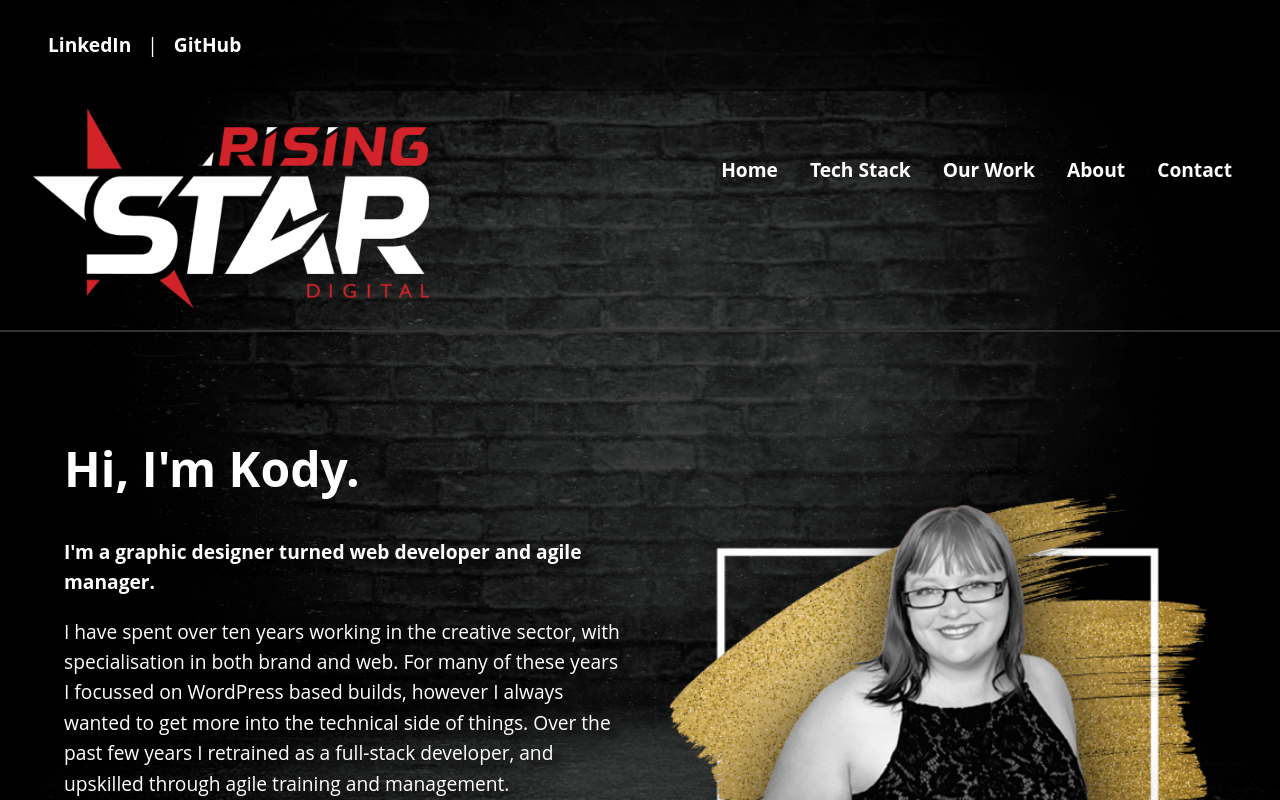
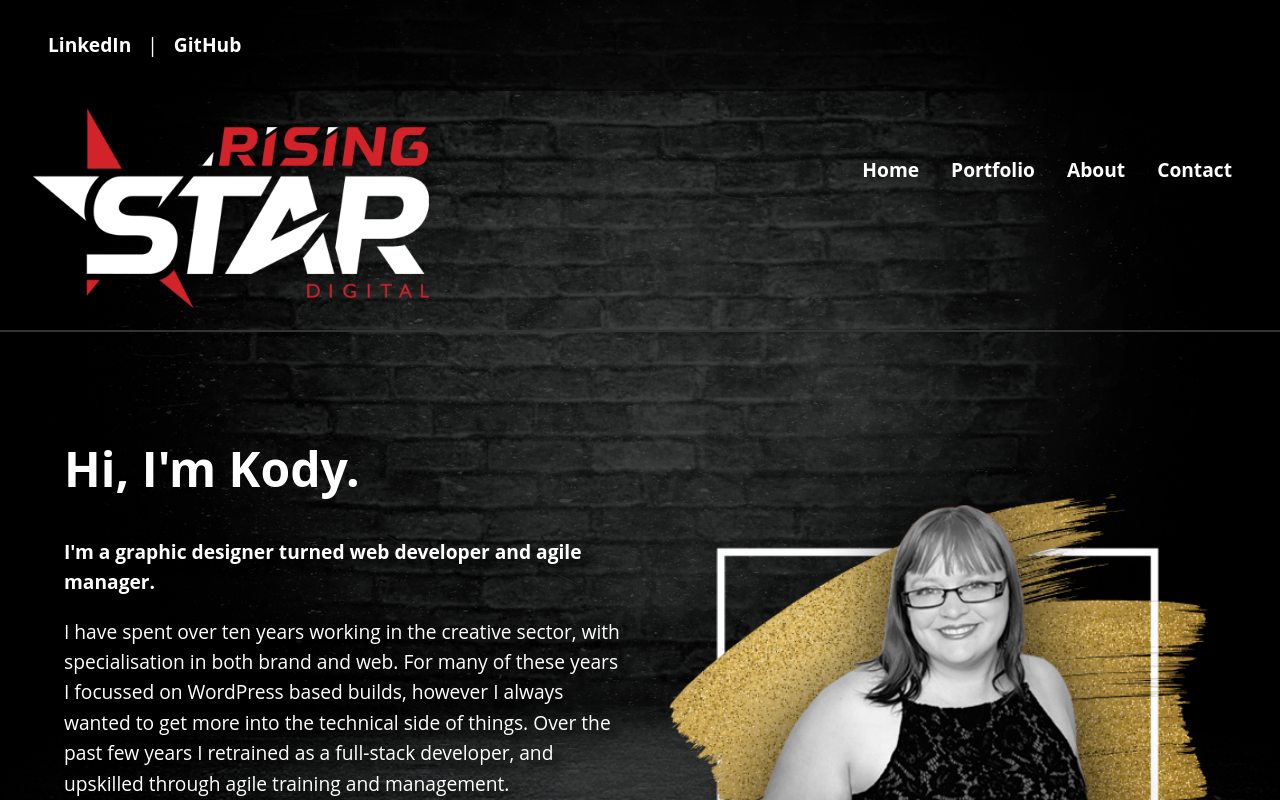
Before and after one commit to KodyMcIntosh/portfolio-production, a React (Create React App) app: page / in a window 1280 px wide. Shown: the top 800 px of the page. Built offline with nearby package versions, Linux system fonts and the light colour scheme.

Commit message:
Update MainMenu.js

```diff
--- a/src/components/MainMenu.js
+++ b/src/components/MainMenu.js
@@ -13,13 +13,8 @@ const MainMenu = () => {
             </Link>
           </li>
           <li>
-            <Link to="techstack" style={{ textDecoration: "none" }}>
-              Tech Stack
-            </Link>
-          </li>
-          <li>
             <Link to="portfolio" style={{ textDecoration: "none" }}>
-              Our Work
+              Portfolio
             </Link>
           </li>
           <li>
```
